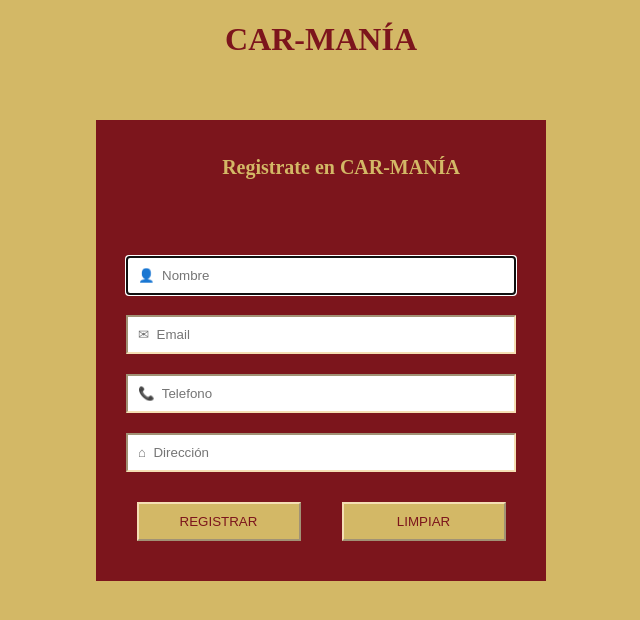
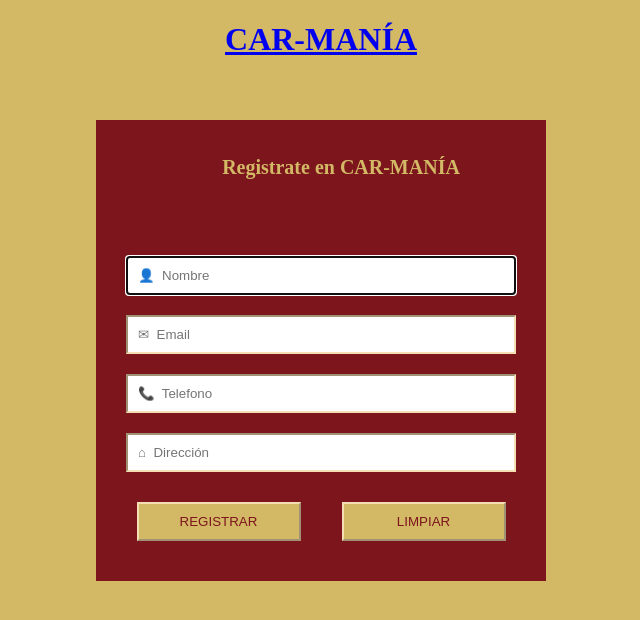
Before and after one commit to DiegoDabvila/DiegoDabvila.github.io, a plain HTML site: page PaginaInicioSesion/InicioSesion.html in a window 1280 px wide. Shown: the whole page, without its empty margins (319-959 px from the left). Drawn offline with Linux system fonts and the light colour scheme.

Commit message:
Update InicioSesion.html

```diff
--- a/PaginaInicioSesion/InicioSesion.html
+++ b/PaginaInicioSesion/InicioSesion.html
@@ -10,7 +10,7 @@
 </head>
 
 <body>
-    <h1>CAR-MANÍA</h1>
+    <h1> <a href="../index.html">CAR-MANÍA</a></h1>
     <a name="pag7"></a>
 
     <div class="container">
```
